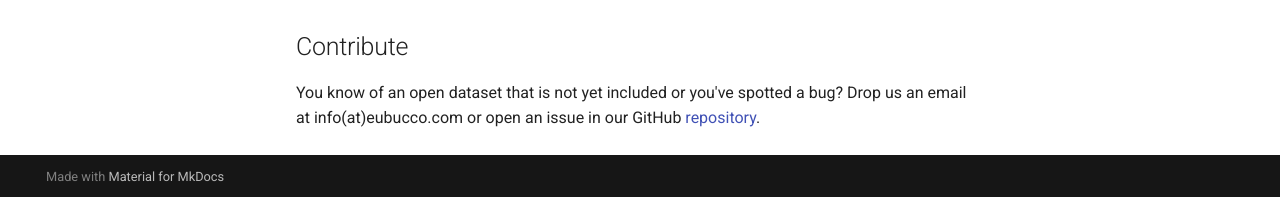
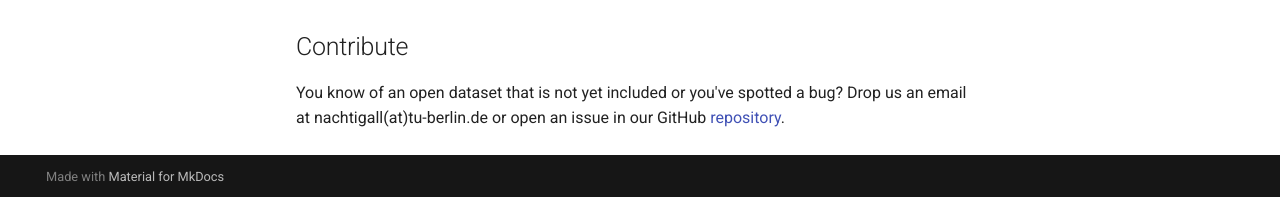
Before and after one commit to ai4up/eubucco.com, an MkDocs documentation site: the page built from docs/index.md, in a window 1280 px wide and 900 px high, scrolled down 1066 px. Shown: the part 700-897 px from the top of the window. Built offline with MkDocs 1.6.1 and Material for MkDocs 9.7.7, drawn with Linux system fonts in a browser that asks for light colours; comment, search, counter and statistics services are not loaded; the version menu is left out.

Commit message:
Update contact email to nachtigall@tu-berlin.de
Replace info@eubucco.com contact mentions across the docs and README
with nachtigall@tu-berlin.de, preserving the (at) obfuscation where it
was used.

Co-Authored-By: Claude Opus 4.8 (1M context) <noreply@anthropic.com>

```diff
--- a/docs/index.md
+++ b/docs/index.md
@@ -36,4 +36,4 @@ The data is stored as `.parquet` files on a S3-compatible object storage (MinIO)
 Check out our getting started example Jupyter notebook [tutorial](https://github.com/ai4up/eubucco/blob/main/tutorials/getting-started.ipynb) on GitHub. -->
 
 ## Contribute
-You know of an open dataset that is not yet included or you've spotted a bug? Drop us an email at info(at)eubucco.com or open an issue in our GitHub [repository](https://github.com/ai4up/eubucco).
+You know of an open dataset that is not yet included or you've spotted a bug? Drop us an email at nachtigall(at)tu-berlin.de or open an issue in our GitHub [repository](https://github.com/ai4up/eubucco).
--- a/docs/javascripts/known-issues.js
+++ b/docs/javascripts/known-issues.js
@@ -161,7 +161,7 @@
 
     root.appendChild(el("p", "ki-note",
       'Spotted something not listed here? <a href="https://github.com/' + REPO +
-      '/issues/new" target="_blank" rel="noopener">Open an issue</a> or email info(at)eubucco.com.'));
+      '/issues/new" target="_blank" rel="noopener">Open an issue</a> or email nachtigall(at)tu-berlin.de.'));
   }
 
   function init() {
```
Also changed, not shown: README.md (+1 -1 lines), docs/known-issues.md (+1 -1 lines).
